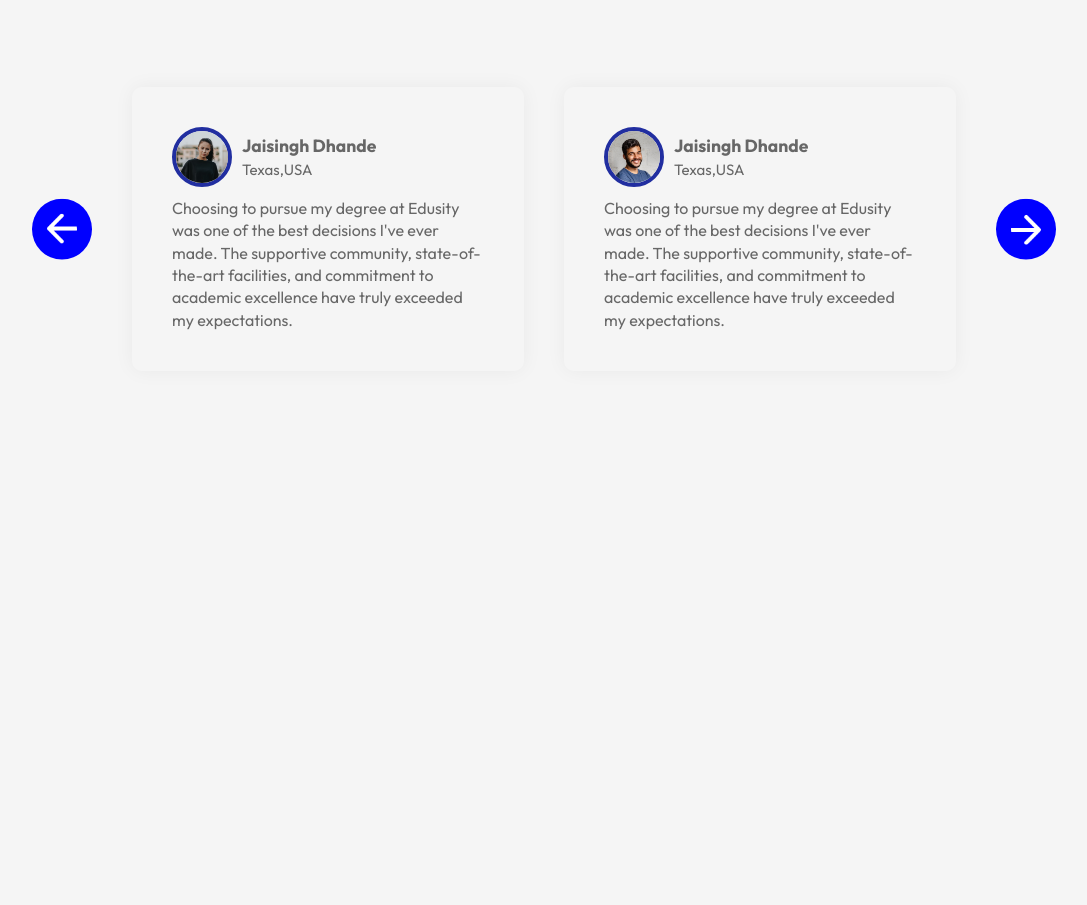
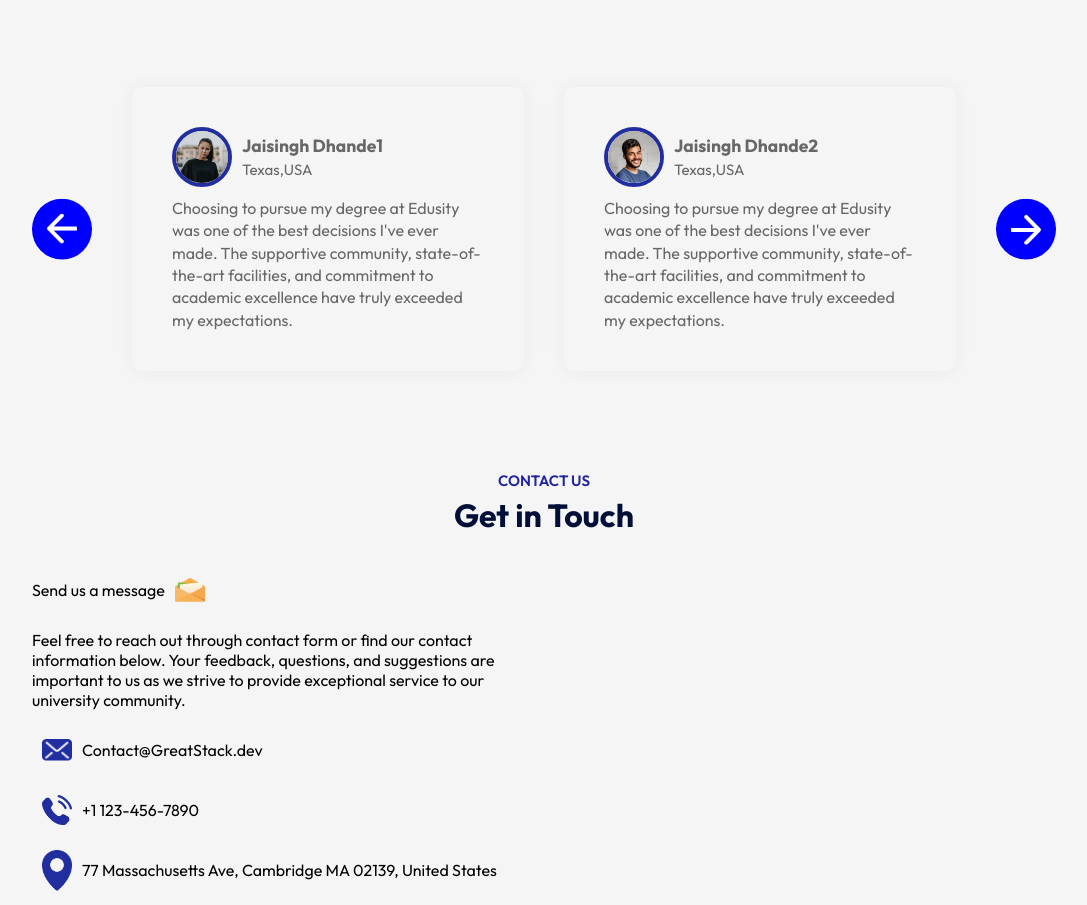
Before and after one commit to jaisinghdhande/Reactjs-Edusity, a React (Vite) app: page / in a window 1280 px wide. Shown: the part 2540-3445 px from the top of the page, without its empty margins (96-1183 px from the left). Before the commit the page ends 3011 px from the top, so only its background shows below. Built offline with nearby package versions, Linux system fonts and the light colour scheme.

Commit message:
testimonials completed, starting with contact us

```diff
--- a/src/App.jsx
+++ b/src/App.jsx
@@ -1,5 +1,6 @@
 import About from "./Components/About/About";
 import Campus from "./Components/Campus/Campus";
+import Contact from "./Components/Contact/Contact";
 import Hero from "./Components/Hero/Hero";
 import Navbar from "./Components/Navbar/Navbar";
 import Programs from "./Components/Programs/Programs";
@@ -19,6 +20,8 @@ const App = () => {
         <Campus></Campus>
         <Title title="Testimonials" subtitle="What Student Says"></Title>
         <Testimonial></Testimonial>
+        <Title title="Contact Us" subtitle="Get in Touch"></Title>
+        <Contact></Contact>
       </div>
     </div>
   );
--- /dev/null
+++ b/src/Components/Contact/Contact.css
@@ -0,0 +1,16 @@
+.contact-left div{
+    display: flex;
+    justify-content: start;
+    align-items: center;
+    margin: 10px 0;
+}
+
+.contact-left img{
+    width: 30px;
+    margin: 0 10px;
+}
+
+.contact-left p{
+    max-width: 500px;
+    margin: 15px 0;
+}
--- /dev/null
+++ b/src/Components/Contact/Contact.jsx
@@ -0,0 +1,40 @@
+import React from "react";
+import mailIcon from "../../assets/mail-icon.png";
+import messageIcon from "../../assets/msg-icon.png";
+import callIocn from "../../assets/phone-icon.png";
+import locationIcon from "../../assets/location-icon.png";
+import "./Contact.css";
+
+const Contact = () => {
+  return (
+    <div>
+      <div className="contact-left">
+        <div className="send-message">
+          <p>Send us a message</p>
+          <img src={messageIcon}></img>
+        </div>
+        <p>
+          Feel free to reach out through contact form or find our contact
+          information below. Your feedback, questions, and suggestions are
+          important to us as we strive to provide exceptional service to our
+          university community.
+        </p>
+        <div className="send-message">
+          <img src={mailIcon}></img>
+          <p>Contact@GreatStack.dev</p>
+        </div>
+        <div className="send-message">
+          <img src={callIocn}></img>
+          <p>+1 123-456-7890</p>
+        </div>
+        <div className="send-message">
+          <img src={locationIcon}></img>
+          <p>77 Massachusetts Ave, Cambridge MA 02139, United States</p>
+        </div>
+      </div>
+      <div className="contact-right"></div>
+    </div>
+  );
+};
+
+export default Contact;
--- a/src/Components/Testimonials/Testimonial.jsx
+++ b/src/Components/Testimonials/Testimonial.jsx
@@ -1,4 +1,4 @@
-import React from "react";
+import React, { useRef } from "react";
 import "./Testimonial.css";
 import nextIcon from "../../assets/next-icon.png";
 import backIcon from "../../assets/back-icon.png";
@@ -8,20 +8,36 @@ import user_3 from "../../assets/user-3.png";
 import user_4 from "../../assets/user-4.png";
 
 const Testimonial = () => {
+  const slider = useRef();
+
+  let tx = 0;
+
+  const goForward = () => {
+    if (tx > -50) {
+      tx = tx - 25;
+    }
+    slider.current.style.transform = `translateX(${tx}%)`;
+  };
+
+  const goBack = () => {
+    if (tx < 0) {
+      tx = tx + 25;
+    }
+    slider.current.style.transform = `translateX(${tx}%)`;
+  };
+
   return (
     <div className="testimonial">
-      <img className="next-btn" src={nextIcon}></img>
-      <img className="back-btn" src={backIcon}></img>
+      <img className="next-btn" src={nextIcon} onClick={goForward}></img>
+      <img className="back-btn" src={backIcon} onClick={goBack}></img>
       <div className="slider">
-        <ul>
+        <ul ref={slider}>
           <li>
-            <div
-              className="slide"
-            >
+            <div className="slide">
               <div className="user-info">
                 <img src={user_1}></img>
                 <div>
-                  <h3>Jaisingh Dhande</h3>
+                  <h3>Jaisingh Dhande1</h3>
                   <span>Texas,USA</span>
                 </div>
               </div>
@@ -38,7 +54,7 @@ const Testimonial = () => {
               <div className="user-info">
                 <img src={user_2}></img>
                 <div>
-                  <h3>Jaisingh Dhande</h3>
+                  <h3>Jaisingh Dhande2</h3>
                   <p>Texas,USA</p>
                 </div>
               </div>
@@ -55,7 +71,7 @@ const Testimonial = () => {
               <div className="user-info">
                 <img src={user_3}></img>
                 <div>
-                  <h3>Jaisingh Dhande</h3>
+                  <h3>Jaisingh Dhande3</h3>
                   <p>Texas,USA</p>
                 </div>
               </div>
@@ -72,7 +88,7 @@ const Testimonial = () => {
               <div className="user-info">
                 <img src={user_4}></img>
                 <div>
-                  <h3>Jaisingh Dhande</h3>
+                  <h3>Jaisingh Dhande4</h3>
                   <p>Texas,USA</p>
                 </div>
               </div>
```
Also changed, not shown: src/Components/Testimonials/Testimonial.css (+6 -6 lines).
